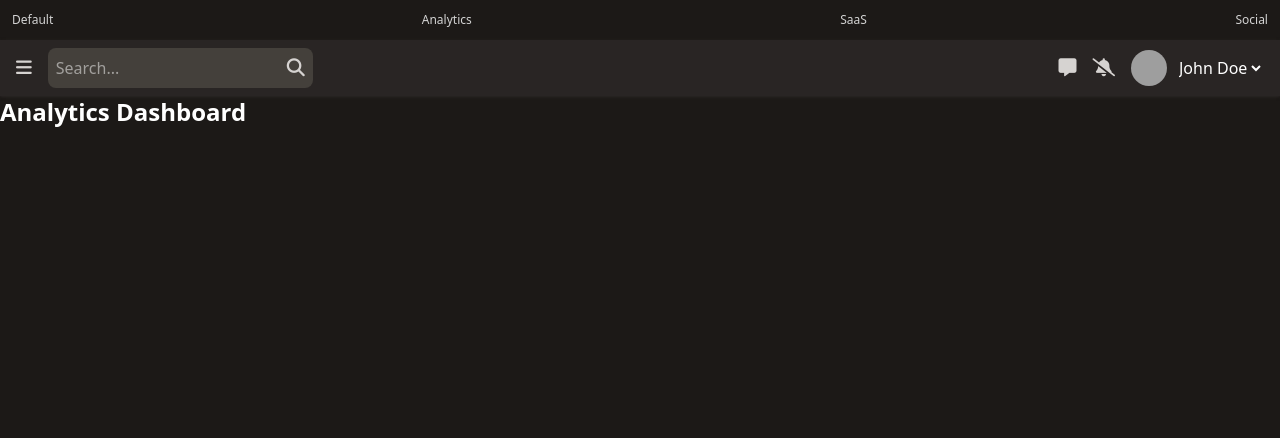
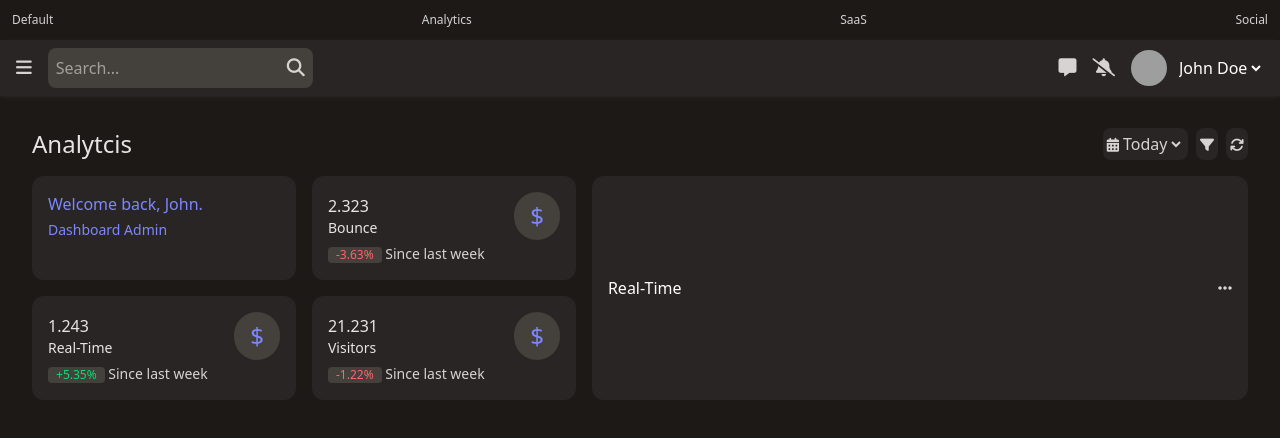
Before and after one commit to sahilsaini172/DashHub, a React (Vite) app: page / in a window 1280 px wide. Both pictures are taken after a click on the button "Analytics". Shown: the top 438 px of the page. Built offline with nearby package versions, Linux system fonts and the light colour scheme; grey boxes are pictures that could not be loaded.

Commit message:
before adding graphs

```diff
--- a/src/Components.jsx
+++ b/src/Components.jsx
@@ -38,13 +38,18 @@ const StaticCard = () => {
   );
 };
 
-const DynamicCard = ({ earnings = "", profit = true, percent = "5.35" }) => {
+const DynamicCard = ({
+  title = "Total Earnings",
+  subTitle = "",
+  profit = true,
+  percent = "5.35",
+}) => {
   return (
     <div className="flex flex-col bg-stone-800 rounded-xl p-4 text-stone-200 gap-1 h-full">
       <div className="flex justify-between items-center">
         <div>
-          <h2 className="font-medium">$ {earnings}</h2>
-          <p className="text-sm">Total Earnings</p>
+          <h2 className="font-medium">{subTitle}</h2>
+          <p className="text-sm">{title}</p>
         </div>
         <div className="bg-stone-700 text-2xl text-indigo-400 rounded-full py-2 px-4 flex w-fit">
           $
--- a/src/Screens.jsx
+++ b/src/Screens.jsx
@@ -16,18 +16,18 @@ const DefaultDashboard = () => {
         <div className="flex gap-2 items-center">
           <Filter />
           <div className="bg-stone-800 w-fit p-1 rounded-lg">
-            <IconBtn icon="filter" size="sm"/>
+            <IconBtn icon="filter" size="sm" />
           </div>
           <div className="bg-stone-800 w-fit p-1 rounded-lg">
-            <IconBtn icon="arrows-rotate" size="sm"/>
+            <IconBtn icon="arrows-rotate" size="sm" />
           </div>
         </div>
       </div>
       <div className="grid grid-cols-4 grid-rows-1 gap-4">
         <StaticCard />
-        <DynamicCard earnings="19.100" profit={true} percent="3.41" />
-        <DynamicCard earnings="23.230" profit={false} percent="2.32"/>
-        <DynamicCard />
+        <DynamicCard subTitle="$ 19.100" profit={true} percent="3.41" />
+        <DynamicCard subTitle="$ 23.230" profit={false} percent="2.32" />
+        <DynamicCard subTitle="$ 43.200" />
       </div>
       <div className="flex mt-4 justify-between gap-4">
         <Graph />
@@ -37,10 +37,45 @@ const DefaultDashboard = () => {
   );
 };
 
-
-
 function AnalyticsDashboard() {
-  return <div className="text-2xl font-bold">Analytics Dashboard</div>;
+  return (
+    <div className="h-screen p-8 flex flex-col">
+      <div className="flex items-center justify-between mb-4 text-stone-300">
+        <h1 className="text-2xl text-stone-200">Analytcis</h1>
+        <div className="flex gap-2 items-center">
+          <Filter />
+          <div className="bg-stone-800 w-fit p-1 rounded-lg">
+            <IconBtn icon="filter" size="sm" />
+          </div>
+          <div className="bg-stone-800 w-fit p-1 rounded-lg">
+            <IconBtn icon="arrows-rotate" size="sm" />
+          </div>
+        </div>
+      </div>
+      <div className="flex gap-4">
+        <div className="grid grid-cols-2 grid-rows-2 gap-4 w-1/2">
+          <StaticCard />
+          <DynamicCard
+            title="Bounce"
+            subTitle="2.323"
+            percent="3.63"
+            profit={false}
+          />
+          <DynamicCard title="Real-Time" subTitle="1.243" />
+          <DynamicCard
+            title="Visitors"
+            subTitle="21.231"
+            percent="1.22"
+            profit={false}
+          />
+        </div>
+        <div className="p-4 bg-stone-800 rounded-xl w-3/5 flex justify-between items-center">
+          <h2>Real-Time</h2>
+          <i class="fa-solid fa-ellipsis text-stone-300"></i>
+        </div>
+      </div>
+    </div>
+  );
 }
 function SaasDashboard() {
   return <div className="text-2xl font-bold">Saas Dashboard</div>;
@@ -50,4 +85,4 @@ function SocialDashboard() {
 }
 
 export default DefaultDashboard;
-export {AnalyticsDashboard,SaasDashboard,SocialDashboard};
+export { AnalyticsDashboard, SaasDashboard, SocialDashboard };
```
